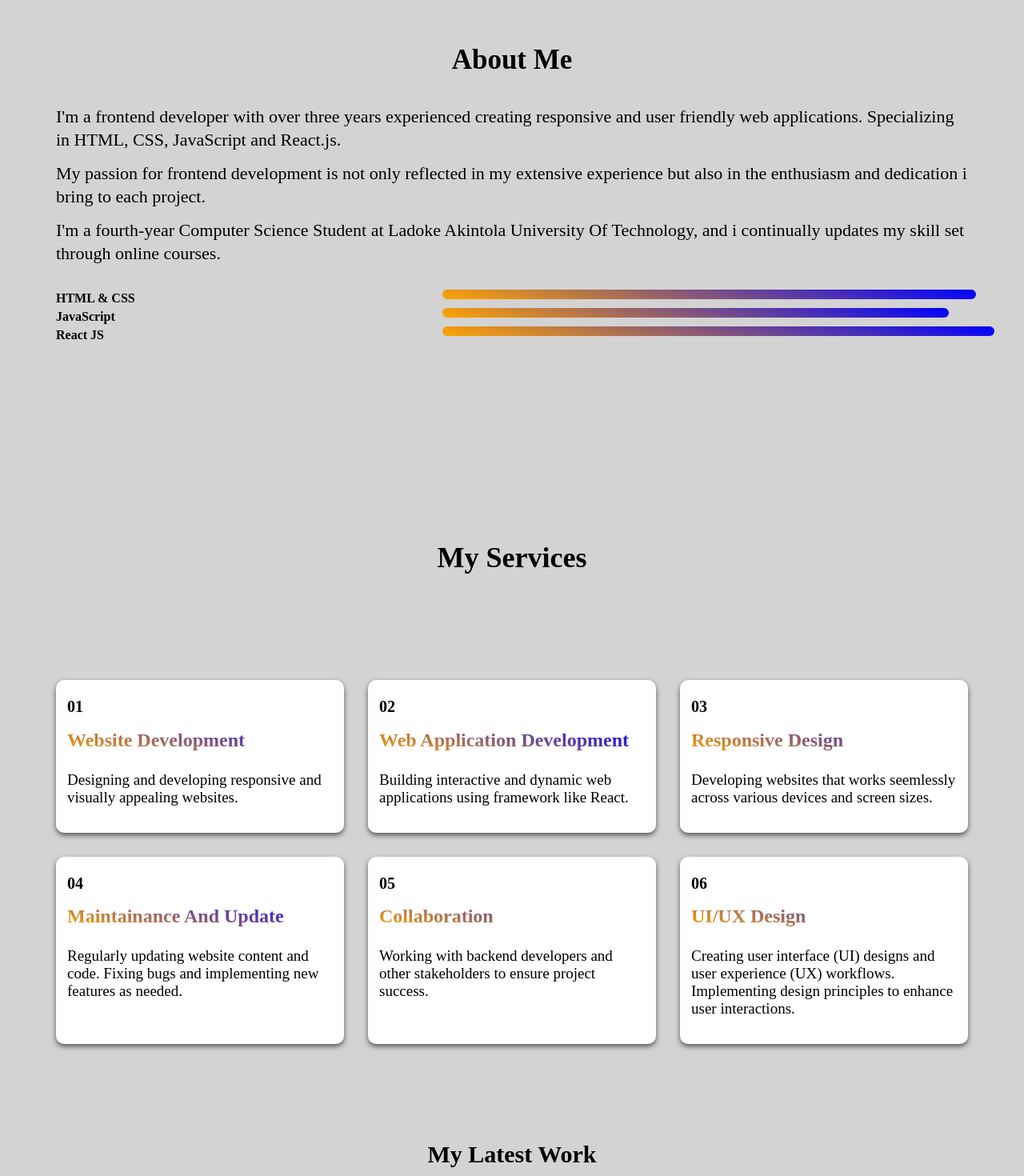
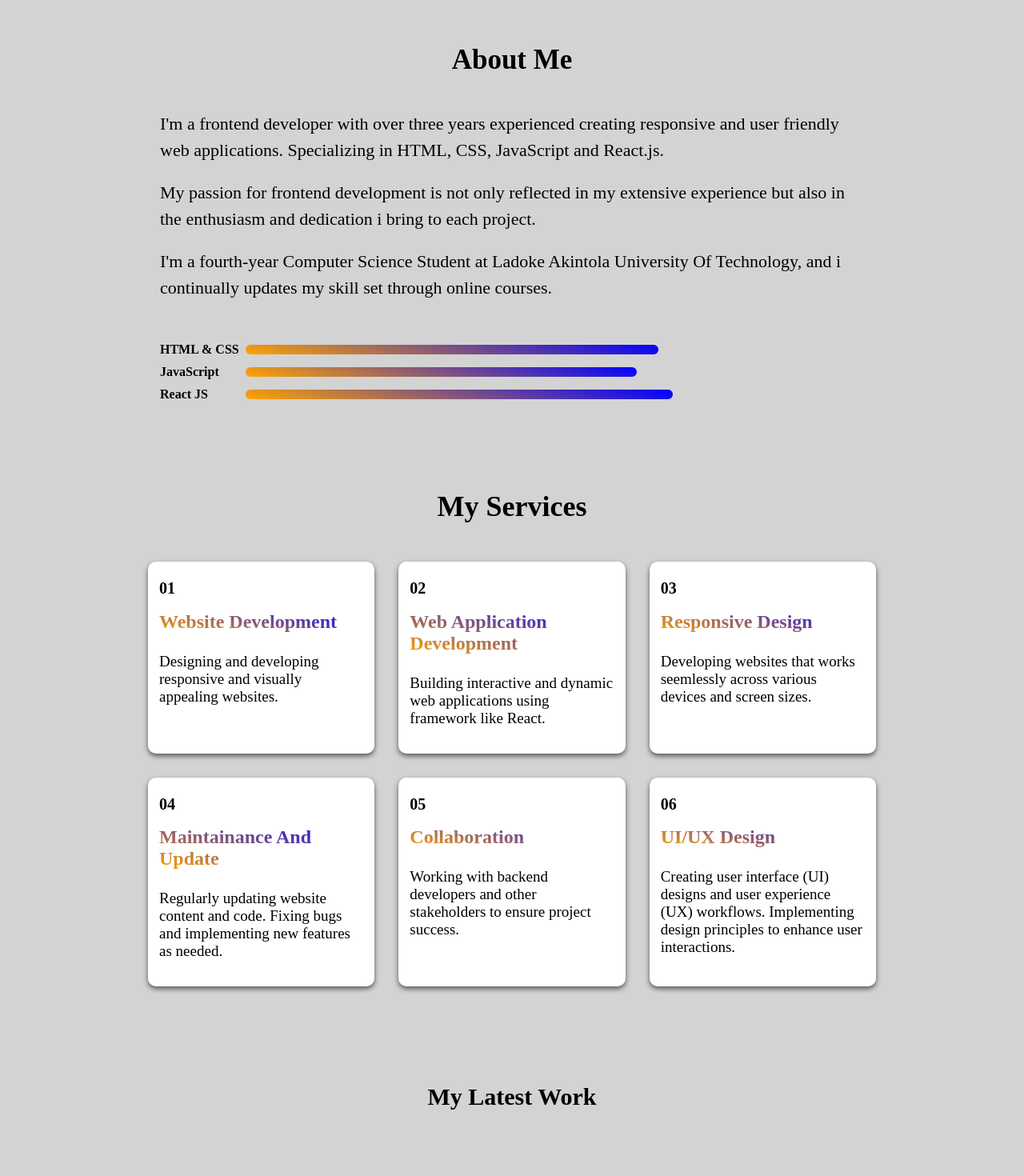
Before and after one commit to Matthias-Paul/Portfolio-, a React (Vite) app: page / in a window 1280 px wide. Shown: the part 840-2310 px from the top of the page at 80% size. Built offline with nearby package versions, Linux system fonts and the light colour scheme.

Commit message:
i update my portfolio

```diff
--- a/src/Contact.jsx
+++ b/src/Contact.jsx
@@ -71,7 +71,7 @@ export default function Contact({visible}) {
          <div className={styles.label}>Email Address</div>
          <input className={styles.input} type="email" name="email address" placeholder="Enter your email address" required/>
          <div className={styles.label}>Write your messages here</div>
-         <textarea className={styles.text} name="message" rows="6" placeholder="Enter your message" required/>
+         <textarea className={styles.text} name="message" rows="6" placeholder="Enter your message" required />
        <button type="submit" className={styles.btn}>Send</button>
          </form>
          <span>{result}</span>
--- a/src/Header.jsx
+++ b/src/Header.jsx
@@ -36,7 +36,7 @@ export default function Header({ visible, setVisible }) {
                   <div onClick={toggle} className={styles.list}>About me</div>
                 </Link>
 
-                <Link to="services" smooth={true} offset={-350} duration={500}>
+                <Link to="services" smooth={true} offset={-270} duration={500}>
                   <div onClick={toggle} className={styles.list}>Services</div>
                 </Link>
 
@@ -56,7 +56,7 @@ export default function Header({ visible, setVisible }) {
             <div className={styles.other}>Home</div>
           </Link>
 
-          <Link to="about" smooth={true} offset={-120} duration={600}>
+          <Link to="about" smooth={true} offset={-150} duration={600}>
             <div className={styles.other}>About me</div>
           </Link>
 
--- a/src/Project.jsx
+++ b/src/Project.jsx
@@ -31,13 +31,13 @@ export default function Project() {
       <div id="portfolio" className={styles.project}>
        <h3>My Latest Work</h3>
       <div className={styles.grid}>
-      <img className={styles.image} onClick={calculator} src={cal} />
-      <img className={styles.image} onClick={todos} src={todo} />
-      <img className={styles.image} onClick={foods} src={food} />
-      <img className={styles.image} onClick={velots} src={velot} />
-      <img className={styles.image} onClick={jobs} src={job} />
-      <img className={styles.image} onClick={schs} src={sch} />
 
+     <div className={styles.parent} >   <img className={styles.image} onClick={calculator} src={cal} />  </div>
+     <div className={styles.parent} >  <img className={styles.image} onClick={todos} src={todo} />   </div>
+     <div className={styles.parent} > <img className={styles.image} onClick={foods} src={food} />    </div>
+     <div className={styles.parent} >  <img className={styles.image} onClick={velots} src={velot} />   </div>
+     <div className={styles.parent} >  <img className={styles.image} onClick={jobs} src={job} />   </div>
+     <div className={styles.parent} >  <img className={styles.image} onClick={schs} src={sch} />     </div>
 
 
 
--- a/src/about.module.css
+++ b/src/about.module.css
@@ -1,5 +1,6 @@
 .about{
-    min-height:100vh;
+
+    margin:auto;
     padding:17px;
 }
 .about h3{
@@ -13,6 +14,7 @@
     padding: 10px;
     font-size: 16px;
     font-weight: 500;
+    margin-bottom: 20px;
 }
 .text p{
     margin-top: -8px;
@@ -41,7 +43,8 @@ background: linear-gradient(194deg, blue, orange);
 
  @media (min-width:600px){
     .about{
-        padding: 40px;
+        padding: 20px;
+        max-width:500px;
      }
      .about h3{
         font-size: 30px;
@@ -49,9 +52,13 @@ background: linear-gradient(194deg, blue, orange);
      .text{
         font-size: 20px;
      }
+     .text p{
+        margin-top: -2px;
+        line-height: 1.4em;
+    }
      .range hr{
-        margin-left: 40%;
-        margin-top: -20px;
+        margin-left: 25%;
+        margin-top: -16px;
      }
 
 
@@ -60,16 +67,26 @@ background: linear-gradient(194deg, blue, orange);
  @media (min-width:1000px){
     .about{
         padding: 60px;
+        max-width:900px;
+        margin:auto;
+
      }
      .about h3{
         font-size: 35px;
+
      }
      .text{
         font-size: 22px;
+
+
      }
+     .text p{
+        margin-top: -2px;
+        line-height: 1.5em;
+    }
      .range hr{
-        margin-left: 42%;
-        margin-top: -20px;
+        margin-left: 12%;
+        margin-top: -15px;
      }
 
 
--- a/src/contact.module.css
+++ b/src/contact.module.css
@@ -61,6 +61,7 @@ font-size:15px;
     border-radius: 3px;
     display:block;
     font-size:15px;
+    resize:none;
     }
     .btn{
        margin-top: 15px;
@@ -129,3 +130,16 @@ font-size:15px;
 }
 
   }
+
+
+
+
+  @media (min-width:1000px){
+    .contact{
+      margin:auto;
+      max-width:950px;
+    }
+
+
+
+      }
--- a/src/hero.module.css
+++ b/src/hero.module.css
@@ -5,6 +5,7 @@ flex-direction:column;
 justify-content: center;
 align-items: center;
 min-height:100vh;
+
 }
 
 .image img{
@@ -81,6 +82,8 @@ min-height:100vh;
     .hero{
         flex-direction:row;
         justify-content: center;
+        max-width:900px;
+        margin:auto;
     }
 
     .image img{
--- a/src/project.module.css
+++ b/src/project.module.css
@@ -1,6 +1,11 @@
 .project{
-    display:block;
-    min-height:100vh;
+   display: flex;
+    justify-content: center;
+    flex-direction: column;
+    margin:auto;
+    align-items: center;
+    align-content: center;
+
 }
 .project h3{
     display:flex;
@@ -13,15 +18,21 @@
 .grid{
     display:flex;
     justify-content:center;
+    margin:auto;
     flex-direction: column;
     align-items:center;
     margin:50px;
 
 }
+.parent{
+    width:300px;
+    height:550px;
+    margin-bottom:30px;
+}
 
 .image{
-    width:90%;
-    height:90%;
+    width:100%;
+    height:100%;
     margin-bottom: 30px;
     box-shadow: 0px 3px 6px rgb(0, 0, 0, 0.6);
     border-radius: 15px;
@@ -44,7 +55,7 @@
 .grid{
     display:grid;
     padding: 40px;
-    grid-template-columns: 1fr 1fr;
+    grid-template-columns: 1fr;
     column-gap: 25px;
     margin-top: 90px;
 
@@ -62,7 +73,7 @@
 
    .grid{
        display:grid;
-       grid-template-columns: 1fr 1fr 1fr;
+       grid-template-columns: 1fr 1fr ;
        padding:50px;
        row-gap: 30px;
        column-gap: 30px;
@@ -76,9 +87,11 @@
 
 
    }
-   @media(min-width:1000px){
+   @media(min-width:1100px){
     .project h3{
        font-size: 30px;
+       margin:auto;
+       max-width:1000px
     }
 
     .image{
@@ -92,7 +105,7 @@
 
        padding:80px;
 
-       margin-top: 90px;
+       margin-top: 20px;
 
    }
 
--- a/src/service.module.css
+++ b/src/service.module.css
@@ -1,13 +1,14 @@
 .service{
 display:flex;
 justify-content: center;
-margin-top: -100px;
+margin-top: 40px;
 }
 .service h3{
 text-align:center;
 position:absolute;
 font-size: 22px;
 font-weight: bold;
+
 }
 .render{
     display:grid;
@@ -15,7 +16,7 @@ font-weight: bold;
     row-gap: 20px;
     column-gap: 18px;
     padding:20px;
-    margin-top: 90px;
+    margin-top: 80px;
     margin-bottom: 51px;
 }
 .each{
@@ -48,8 +49,15 @@ font-weight: bold;
 /* ----- media query ------*/
 
 @media (min-width:600px){
+    .service{
+        margin:auto;
+       max-width:650px
+    }
     .service h3{
-font-size:28px;
+    font-size:28px;
+    margin:auto;
+    max-width:550px;
+    margin-top:40px;
     }
   .render{
     padding:70px;
@@ -79,7 +87,8 @@ font-size:28px;
 
 @media (min-width:850px){
     .service{
-        margin-top:-240px
+        margin:auto;
+        max-width:700px
 
     }
     .service h3{
@@ -88,7 +97,7 @@ font-size:32px;
     }
     .render{
         display:grid;
-        grid-template-columns: 1fr 1fr 1fr;
+        grid-template-columns: 1fr 1fr ;
         row-gap: 35px;
 
         column-gap: 30px;
@@ -125,12 +134,13 @@ font-size:32px;
 
 @media (min-width:1100px){
     .service{
-        margin-top:-240px
+        margin:auto;
+        max-width:1050px
 
     }
     .service h3{
 font-size:36px;
-margin-bottom: 30px;
+margin-bottom: 20px;
 
     }
     .render{
@@ -139,7 +149,7 @@ margin-bottom: 30px;
         row-gap: 30px;
         padding:70px;
         column-gap: 30px;
-        margin-top: 140px;
+        margin-top: 60px;
     }
 
     .each{
```
